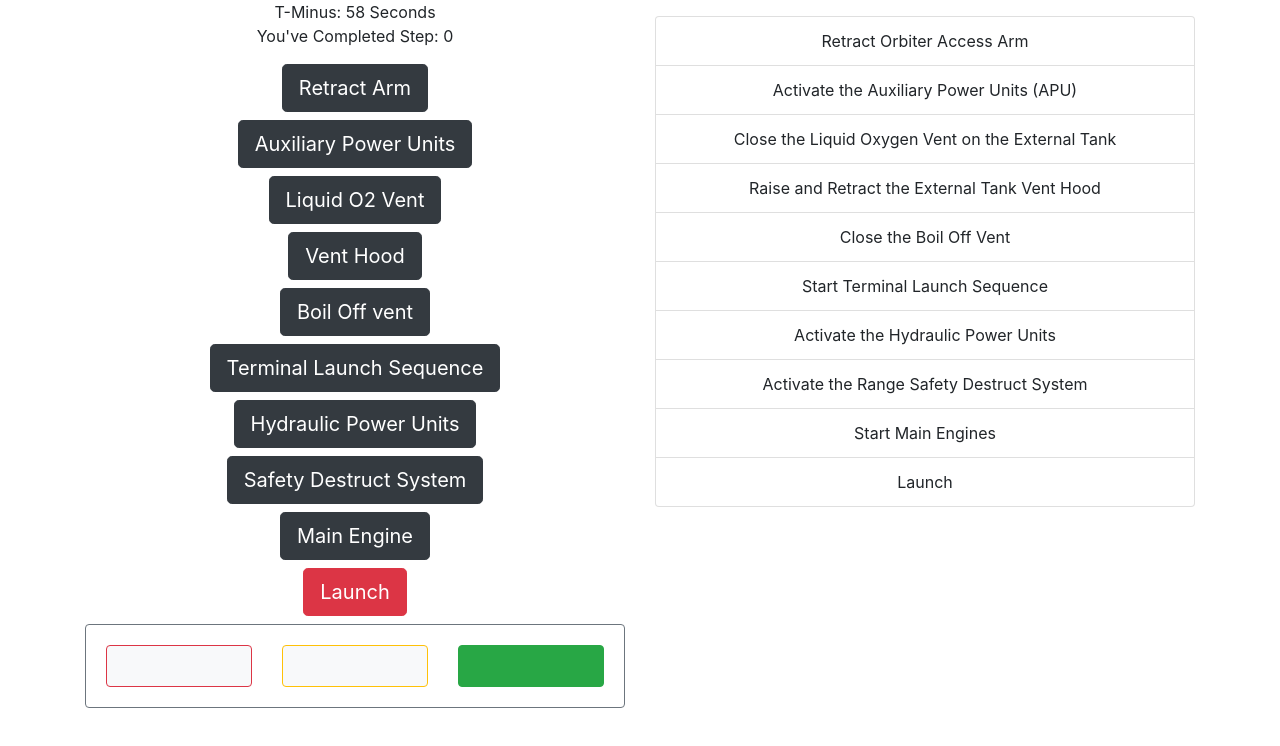
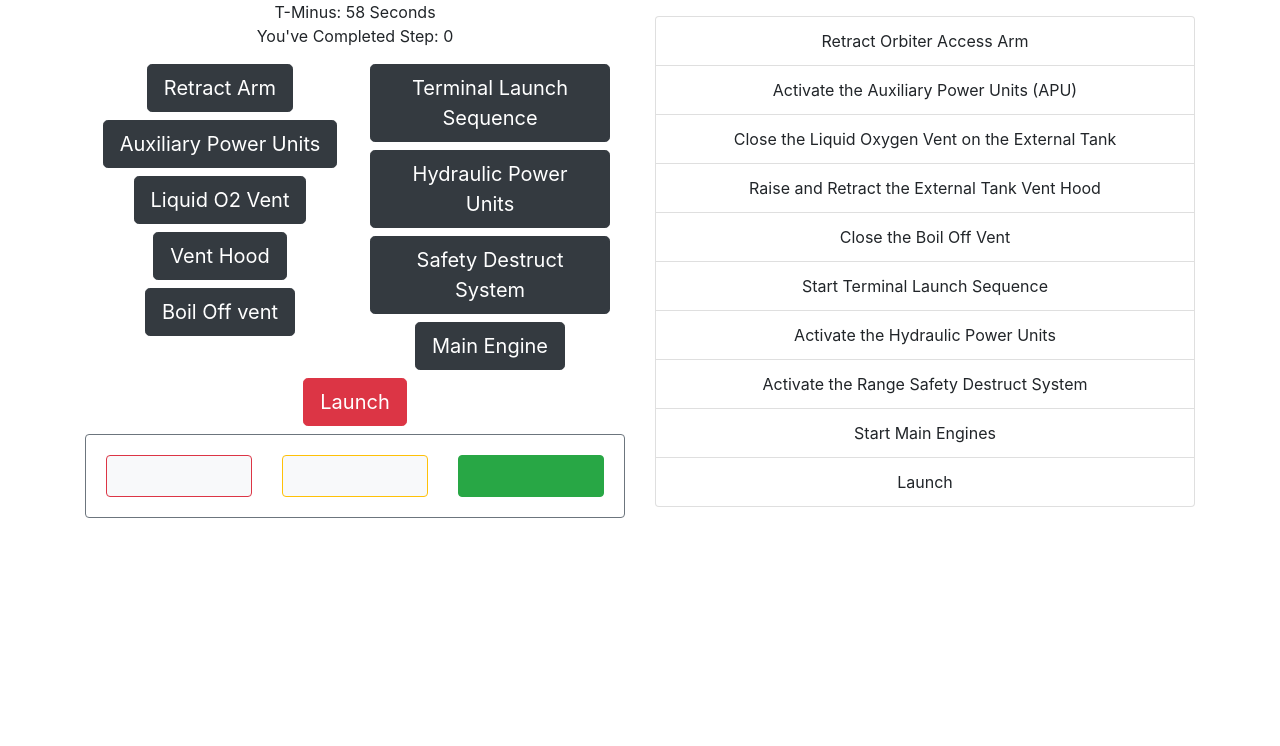
Before and after one commit to doakcovington/MissionControl, a React (Create React App) app: page / in a window 1280 px wide. Both pictures are taken after a click on the button "Start". Shown: the top 746 px of the page. Built offline with nearby package versions, Linux system fonts and the light colour scheme.

Commit message:
Added container

```diff
--- a/src/components/ControlPanel.tsx
+++ b/src/components/ControlPanel.tsx
@@ -1,6 +1,9 @@
 import React from 'react';
 import Button from 'react-bootstrap/Button';
 import Status from './Status';
+import Container from 'react-bootstrap/Container';
+import Row from 'react-bootstrap/Row';
+import Col from 'react-bootstrap/Col';
 
 const ControlPanel: React.FC<{ initial?: number }> = ({ initial = 0 }) => {
   const [steps, setSteps] = React.useState(initial);
@@ -46,6 +49,9 @@
       <div className = 'steps'>
         <p>You've Completed Step: {steps}</p>
       </div>
+      <Container>
+        <Row>
+          <Col>
           <div className="mb-2">
         <Button size="lg" variant="dark" onClick={() => {
           handleClick();
@@ -76,6 +82,8 @@
           setStatus(5);
           }}>Boil Off vent</Button>
       </div>
+          </Col>
+          <Col>
             <div className="mb-2">
           <Button size="lg" variant="dark" onClick={() => {
             handleClick();
@@ -100,6 +108,10 @@
             setStatus(9);
             }}>Main Engine</Button>
             </div>
+          </Col>
+        </Row>
+      </Container>
+
       <div className="mb-2">
         <Button size="lg" variant="danger"
           onClick={() => {
```
Lines whose indentation alone changed are shown as unchanged.
